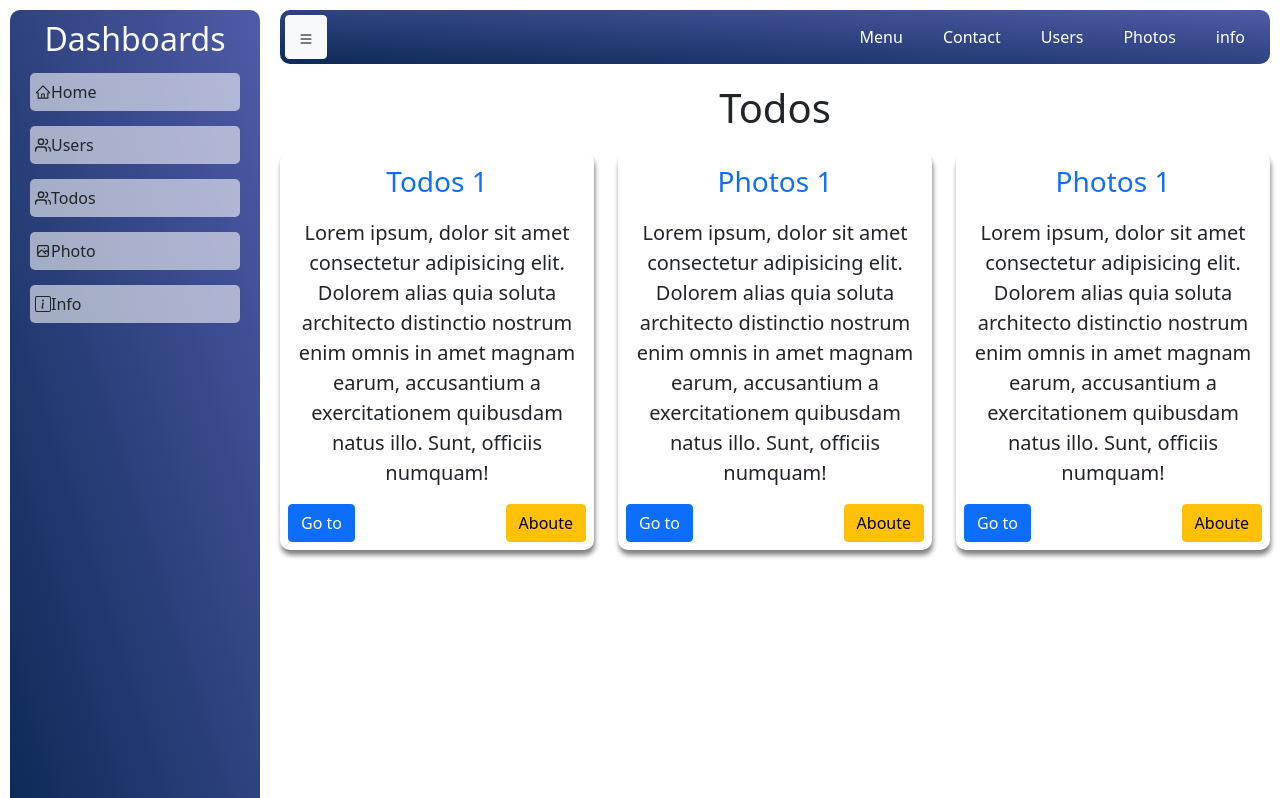
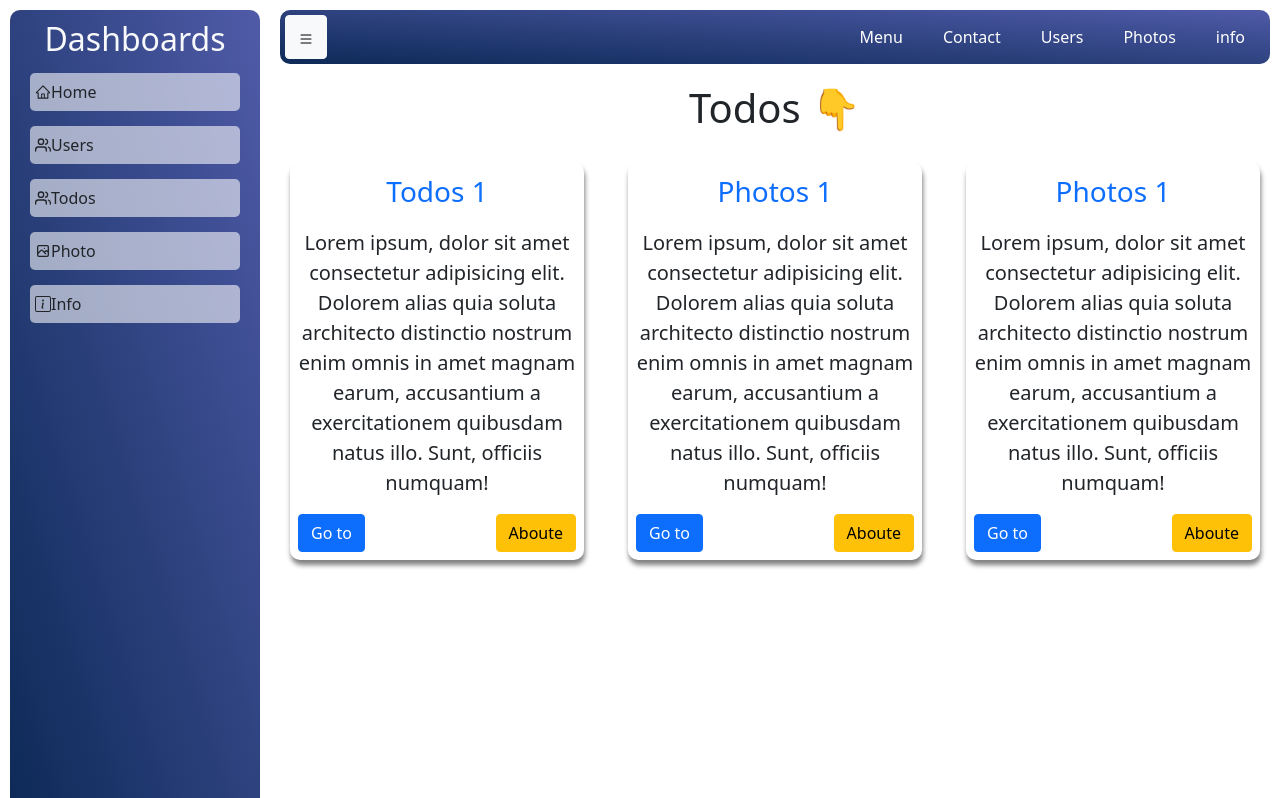
Before and after one commit to Erkin303/Nextjs-Dashboard, a Next.js app: page /todos in a window 1280 px wide. Shown: the top 798 px of the page. Built offline with nearby package versions, Linux system fonts and the light colour scheme.

Commit message:
biron bir ozgartirishni yozish

```diff
--- a/pages/todos.js
+++ b/pages/todos.js
@@ -5,7 +5,7 @@ import PagesW from './../stylesW/pagesW'
 const todos = () => {
     return (
         <PagesW>
-            <h1  className='text-center p-1 mb-3 mt-3'>Todos</h1>
+            <h1  className='text-center p-1 mb-3 mt-3'>Todos 👇</h1>
             <div className="row">
                 <div className="col-lg-4 col-md-6 col-sm-12">
                 <div className='p-2 photocard'>
--- a/pages/users.js
+++ b/pages/users.js
@@ -17,7 +17,7 @@ const users = () => {
 
     return (
         <PagesW className='header_bottom'>
-            <h1 className='text-center p-3'>Hi Users</h1>
+            <h1 className='text-center p-3'>Hi Users 👋</h1>
             <h3 className='text-center p-3 mb-3'>That's your informations !</h3>
             <p className='text-center ms-4 me-4'>Dolor sit amet consectetur adipisicing elit. Non eum vitae veritatis distinctio ducimus minima voluptates reprehenderit facilis, saepe, dolorem dolor iure totam quae. Ipsum facilis vero quaerat iure blanditiis.</p>
             <div className="container">
--- a/stylesW/pagesW.js
+++ b/stylesW/pagesW.js
@@ -5,6 +5,8 @@ const PagesW=styled.div`
         padding: 10px;
         border-radius: 10px;
         box-shadow: 4px 5px 5px  gray;
+        min-height:250px;
+        margin: 10px;
         &:hover{
             box-shadow: 5px 7px 7px  gray;
         }
```
